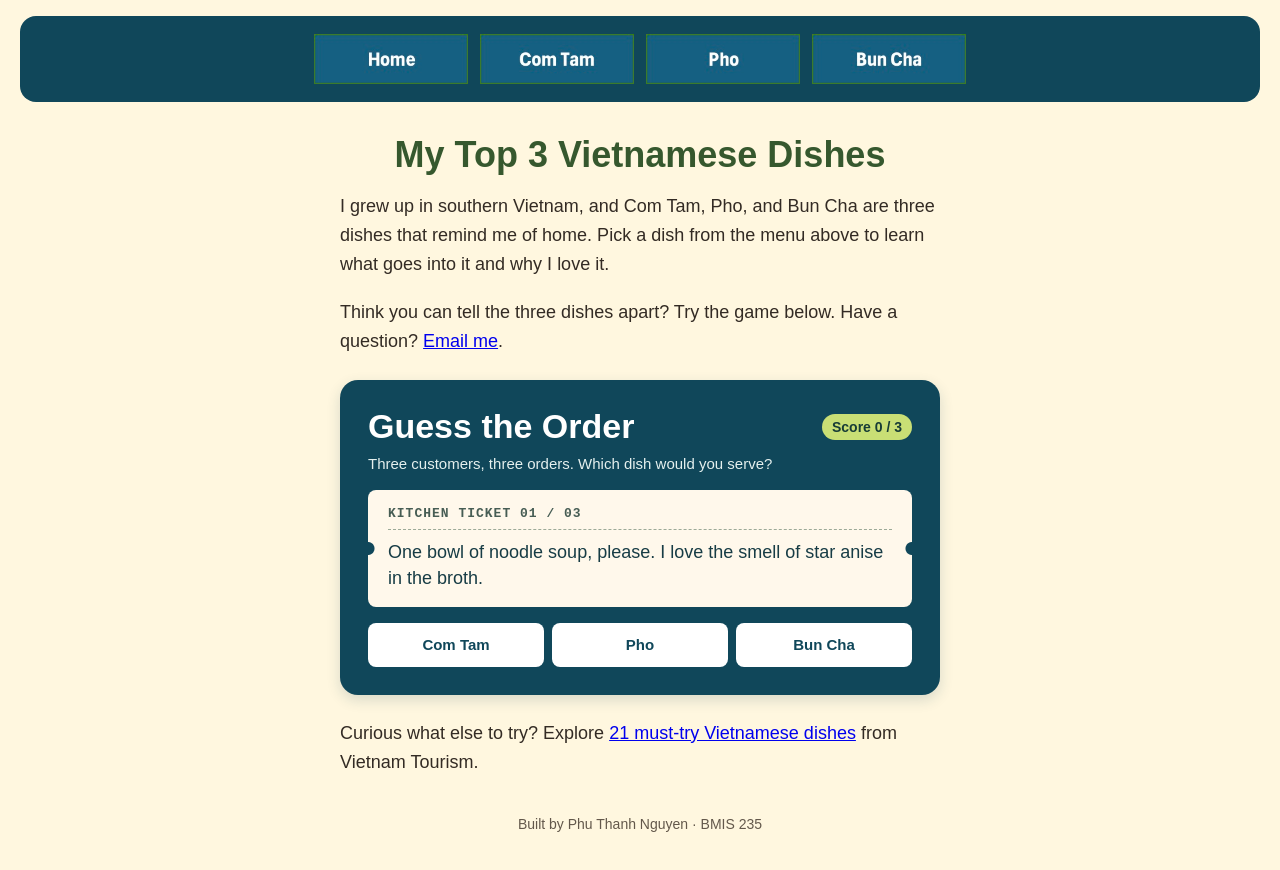
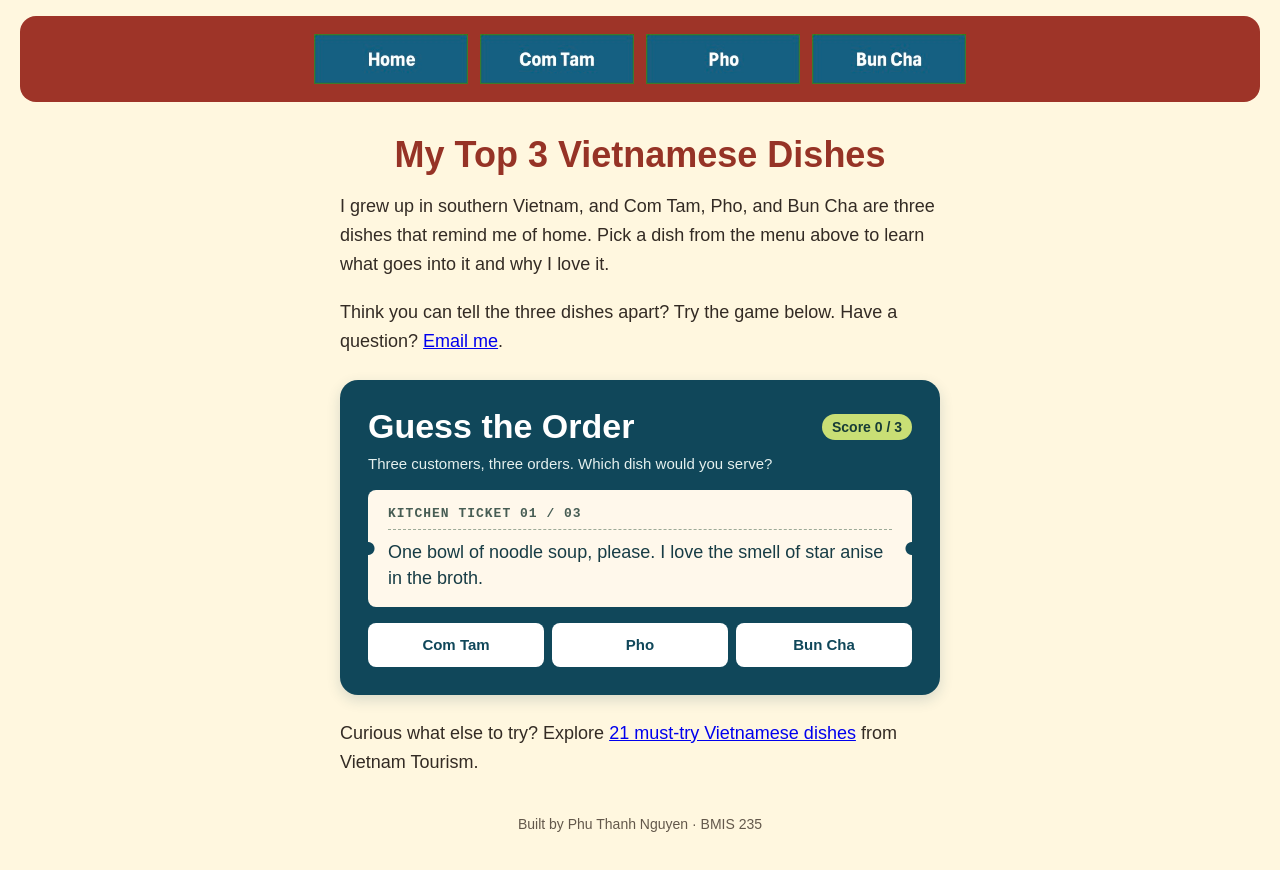
Before and after one commit to pnguyen11-hub/bmis235-html-3, a plain HTML site: page index.html in a window 1280 px wide. Drawn offline with Linux system fonts and the light colour scheme.

Commit message:
Update styles.css

```diff
--- a/styles.css
+++ b/styles.css
@@ -15,7 +15,7 @@ body {
 
 /* Menu at the top of each page */
 nav {
-    background-color: #10475a;
+    background-color: #9e3428;
     padding: 14px;
     text-align: center;
 }
@@ -33,7 +33,7 @@ nav img {
 
 /* Page title */
 h1 {
-    color: #36582e;
+    color: #963326;
     text-align: center;
     font-size: 36px;
     margin: 32px auto 16px;
```
